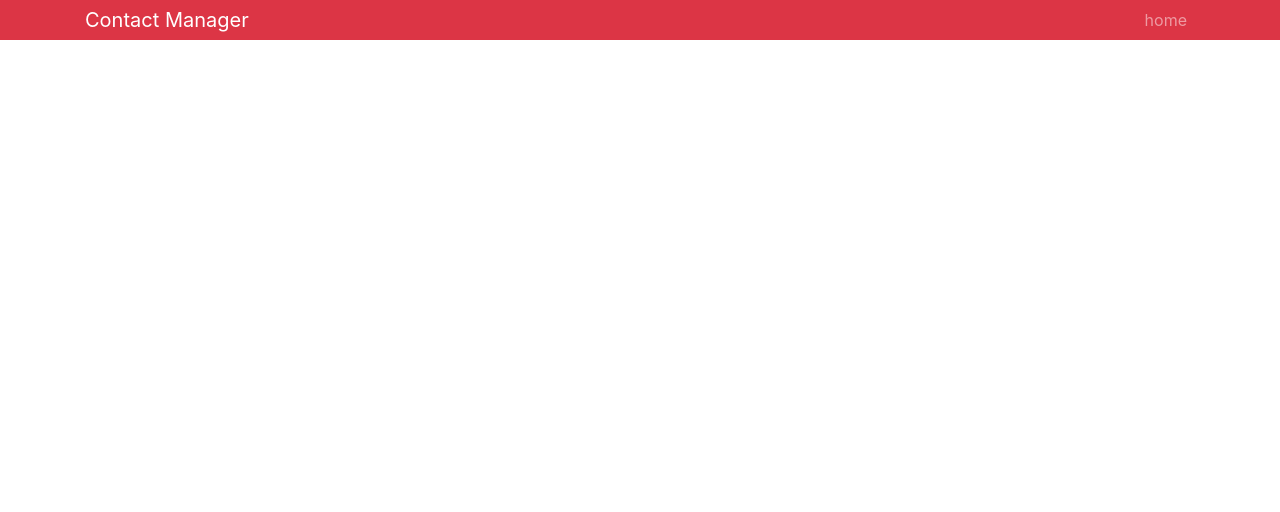
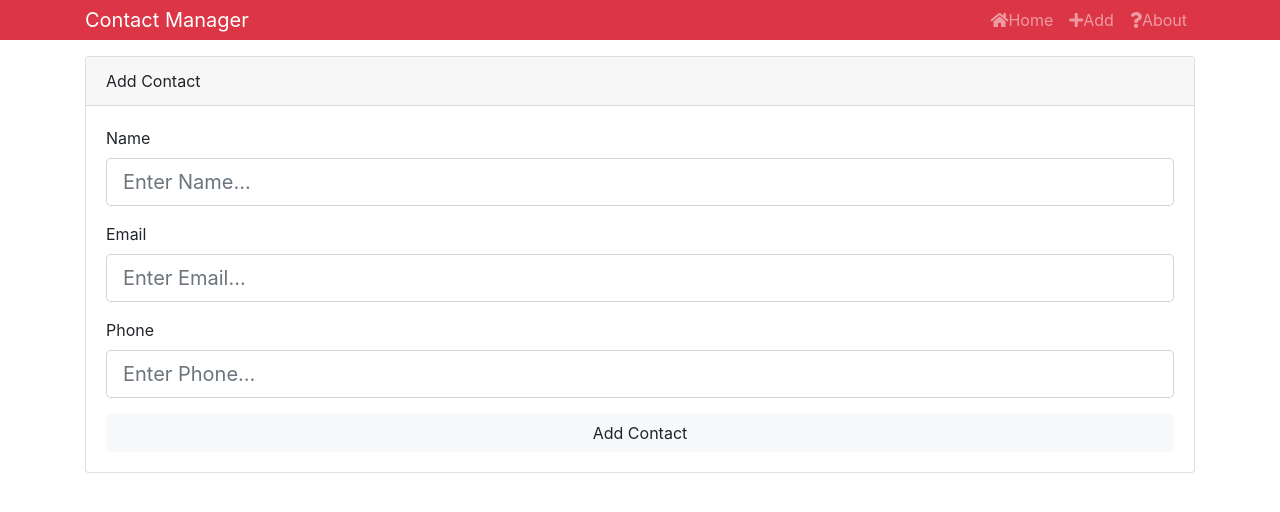
Before and after one commit to jesatlas/contactmanager, a React (Create React App) app: page /contact/add in a window 1280 px wide. Shown: the top 512 px of the page. Built offline with nearby package versions, Linux system fonts and the light colour scheme.

Commit message:
add routes/404 page/ about page

```diff
--- a/src/App.js
+++ b/src/App.js
@@ -5,6 +5,7 @@ import AddContact from './components/contacts/AddContact';
 import 'bootstrap/dist/css/bootstrap.min.css';
 import { BrowserRouter as Router, Route, Switch } from 'react-router-dom'
 import About from './components/pages/About'
+import NotFound from './components/pages/NotFound'
 
 import { Provider } from './context';
 
@@ -19,6 +20,8 @@ class App extends Component {
               <Switch>
                 <Route exact path="/" component={Contacts} />
                 <Route exact path="/about" component={About} />
+                <Route exact path="/contact/add" component={AddContact} />
+                <Route component={NotFound} />
               </Switch>
             </div>
           </div>
--- a/src/components/contacts/AddContact.js
+++ b/src/components/contacts/AddContact.js
@@ -32,6 +32,16 @@ class AddContact extends Component {
 
     const newContact = { id: uuid(), name, email, phone }
     dispatch({ type: 'ADD_CONTACT', payload: newContact })
+
+    // Clear State
+    this.setState({
+      name: '',
+      email: '',
+      phone: '',
+      errors: {}
+    });
+
+    this.props.history.push('/');
   }
 
   onChange = e => this.setState({ [e.target.name]: e.target.value })
--- a/src/components/contacts/Contact.js
+++ b/src/components/contacts/Contact.js
@@ -25,9 +25,7 @@ class Contact extends Component {
                   onClick={() =>
                     this.setState({ showDetails: !this.state.showDetails })
                   }
-                  className={
-                    this.state.showDetails ? 'fas fa-minus' : 'fas fa-plus'
-                  }
+                  className={'fas fa-sort-down'}
                   style={{ cursor: 'pointer' }}
                 />
                 <i
--- a/src/components/layout/Header.js
+++ b/src/components/layout/Header.js
@@ -1,4 +1,5 @@
 import React from 'react';
+import { Link } from 'react-router-dom'
 
 const Header = props => {
   const { branding } = props;
@@ -11,9 +12,19 @@ const Header = props => {
         <div>
           <ul className="navbar-nav mr-auto">
             <li className="nav-item">
-              <a href="/" className="nav-link">
-                home
-              </a>
+              <Link to="/" className="nav-link">
+                <i className="fas fa-home"></i>Home
+              </Link>
+            </li>
+            <li className="nav-item">
+              <Link to="/contact/add" className="nav-link">
+                <i className="fas fa-plus"></i>Add
+              </Link>
+            </li>
+            <li className="nav-item">
+              <Link to="/about" className="nav-link">
+                <i className="fas fa-question"></i>About
+              </Link>
             </li>
           </ul>
         </div>
--- a/src/components/pages/About.js
+++ b/src/components/pages/About.js
@@ -1,9 +1,9 @@
 import React from 'react'
 
-function About() {
+function About(props) {
     return (
         <div>
-            <h1 className="display-4">About Contact Manager</h1>
+            <h1 className="display-4">{props.match.params.id}</h1>
             <p className="lead">Simple app to manage contacts</p>
             <p className="text-secondary">Version 1.0.0</p>
         </div>
--- /dev/null
+++ b/src/components/pages/NotFound.js
@@ -0,0 +1,12 @@
+import React from 'react'
+
+export default function NotFound() {
+    return (
+        <div>
+            <h1 className="display-4">
+                <span className="text-danger">404 </span>Page Not Found
+            </h1>
+            <p className="lead">Sorry, that page does not exist</p>
+        </div>
+    )
+}
```
Also changed, not shown: src/components/contacts/AddContact_ref.js (renamed from src/components/contacts/AddContact1.js).
